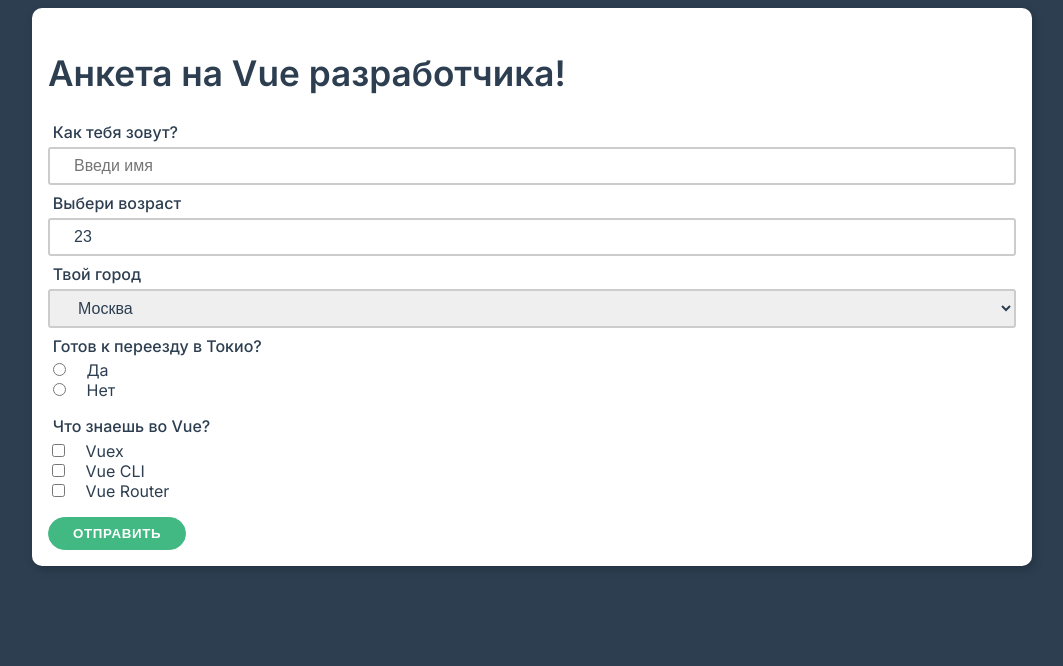
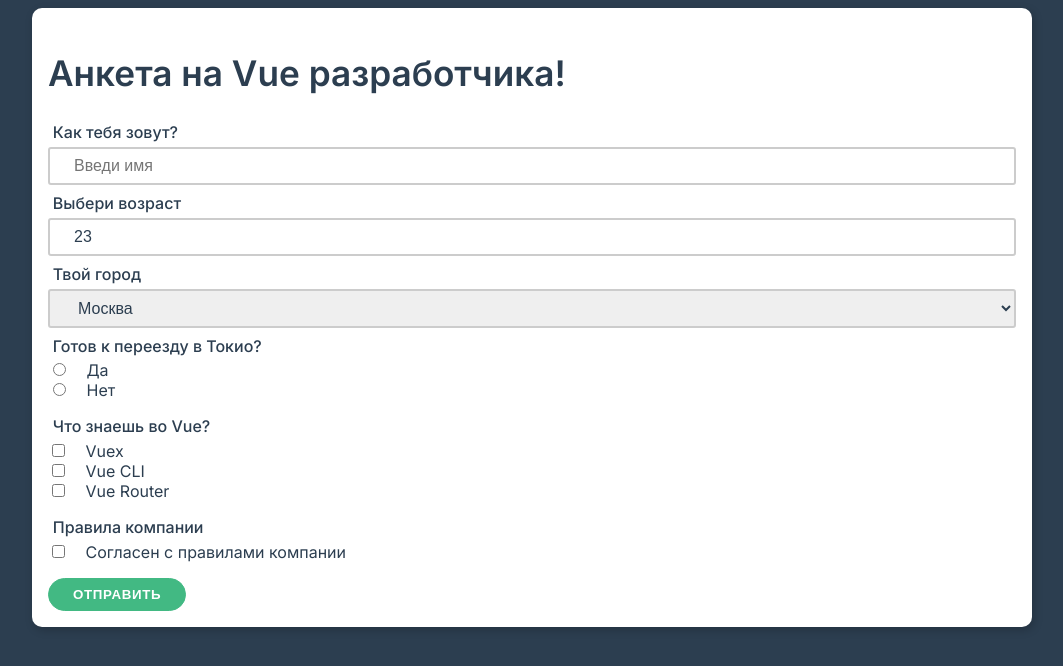
Before and after one commit to ilg2005/vue-intensive, a Vue app in the folder 07-vue-forms/: page / in a window 1280 px wide. Shown: the top 666 px of the page, without its empty margins (108-1171 px from the left). Built offline with nearby package versions, Linux system fonts and the light colour scheme.

Commit message:
чекбоксы и радио

```diff
--- a/07-vue-forms/src/App.vue
+++ b/07-vue-forms/src/App.vue
@@ -36,24 +36,30 @@
       <div class="form-checkbox">
         <span class="label">Готов к переезду в Токио?</span>
         <div class="checkbox">
-          <label><input type="radio" name="trip"/> Да</label>
+          <label><input type="radio" name="trip" v-model="relocate" value="yes"/> Да</label>
         </div>
 
         <div class="checkbox">
-          <label><input type="radio" name="trip"/> Нет</label>
+          <label><input type="radio" name="trip" v-model="relocate" value="no"/> Нет</label>
         </div>
       </div>
 
       <div class="form-checkbox">
         <span class="label">Что знаешь во Vue?</span>
         <div class="checkbox">
-          <label><input type="checkbox"/> Vuex</label>
+          <label><input type="checkbox" v-model="skills" value="vuex" name="skills"/> Vuex</label>
         </div>
         <div class="checkbox">
-          <label><input type="checkbox"/> Vue CLI</label>
+          <label><input type="checkbox" v-model="skills" value="cli" name="skills"/> Vue CLI</label>
         </div>
         <div class="checkbox">
-          <label><input type="checkbox"/> Vue Router</label>
+          <label><input type="checkbox" v-model="skills" value="router" name="skills"/> Vue Router</label>
+        </div>
+      </div>
+      <div class="form-checkbox">
+        <span class="label">Правила компании</span>
+        <div class="checkbox">
+          <label><input type="checkbox" v-model="agree" /> Согласен с правилами компании</label>
         </div>
       </div>
 
@@ -68,7 +74,10 @@
     return {
       name: '',
       age: 23,
-        city: 'msk'
+      city: 'msk',
+      relocate: null,
+      skills: [],
+      agree: false
     }
   },
   methods: {
@@ -77,6 +86,9 @@
       console.log('name: ', this.name)
       console.log('age: ', this.age)
       console.log('city: ', this.city)
+      console.log('Relocation: ', this.relocate)
+      console.log('skills: ', this.skills)
+      console.log('agree: ', this.agree)
       console.groupEnd()
     }
   }
```
Lines whose indentation alone changed are shown as unchanged.
